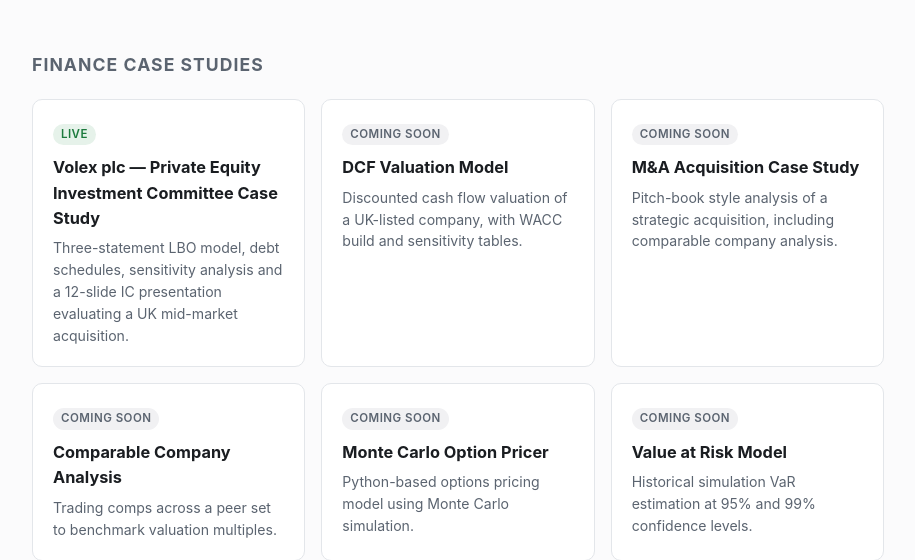
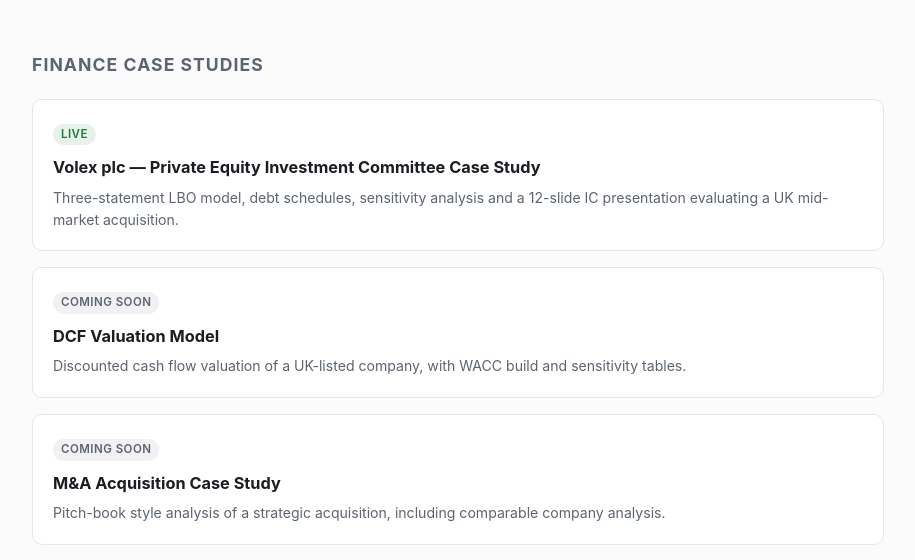
Before and after one commit to leonfosu/leonfosu.github.io, a plain HTML site: page index.html in a window 1280 px wide. Shown: the part 240-800 px from the top of the page, without its empty margins (182-1097 px from the left). Drawn offline with Linux system fonts and the light colour scheme.

Commit message:
Vertical Hyperlinks
Changed the blocks of the page to make them stacked and horizontal

```diff
--- a/style.css
+++ b/style.css
@@ -79,11 +79,12 @@
 
 .grid {
   display: grid;
-  grid-template-columns: repeat(auto-fill, minmax(260px, 1fr));
+  grid-template-columns: 1fr;
   gap: 16px;
 }
 
 .card {
+  width: 100%;
   background: var(--card);
   border: 1px solid var(--line);
   border-radius: 10px;
```
Also changed, not shown: projects/volex-lbo.html (+2 -2 lines).
